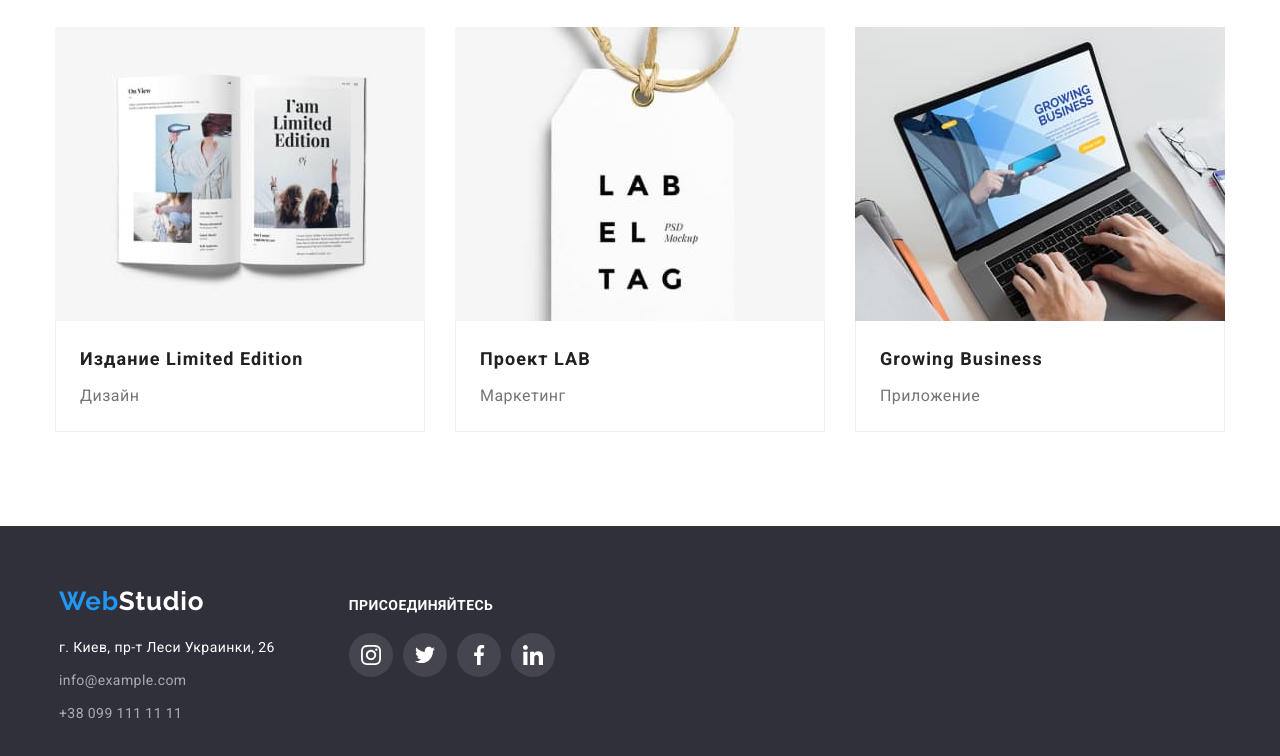
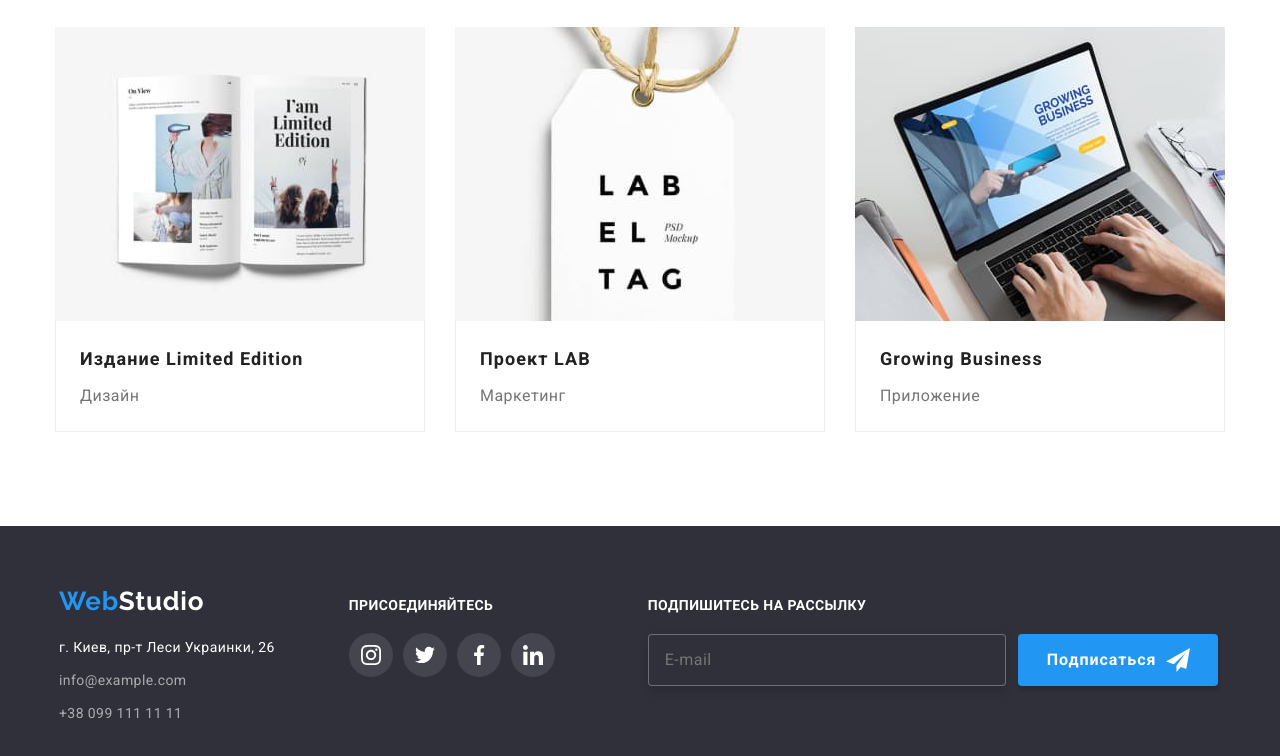
Before and after one commit to MaximIvE/goit-markup-hw-06, a plain HTML site: page portfolio.html in a window 1280 px wide. Shown: the part 1109-1865 px from the top of the page. Drawn offline with nearby package versions, Linux system fonts and the light colour scheme.

Commit message:
Дорабатывает секцию рассылки в Футере

```diff
--- a/css/styles.css
+++ b/css/styles.css
@@ -569,6 +569,15 @@ border-radius: 0px 0px 4px 4px;
   padding-bottom: 60px;
   background-color: var(--footer-color);
 }
+.footer-block{
+  display: flex;
+  align-items: baseline;
+  justify-content: space-between;
+}
+.footer-contact-group{
+  display:flex;
+  align-items: baseline;
+}
 .logo-footer{
   color: var(--background);
 
@@ -598,7 +607,6 @@ border-radius: 0px 0px 4px 4px;
 }
 .footer-cont{
   color: var(--footer-cont-color);
-
   transition-property: color;
   transition-duration: var(--effect-time);
   transition-timing-function: var(--function-time);
@@ -616,17 +624,12 @@ border-radius: 0px 0px 4px 4px;
 .footer-cont:focus{
   color: var(--footer-hover-text-two);
 }
-.footer-block{
+
+/* .footer-conact-group{
   display: flex;
-  align-items: baseline;
-}
-.footer-conact-group{
-  display: flex;
-  align-items: baseline;
-}
+} */
 .footer-links-block{
   margin-left: 70px;
-
 }
 .footer-icons-title{
   margin-bottom: 20px;
@@ -650,12 +653,13 @@ border-radius: 0px 0px 4px 4px;
 .footer-subscription{
   margin-left:93px;
   display: flex;
-
+  flex-grow: 1;
 
 }
 .subscript-elements{
   display:flex;
   justify-content: space-between;
+  margin-top:20px;
 }
 .subscript-mail{
    border: 1px solid rgba(255, 255, 255, 0.3);
@@ -663,8 +667,8 @@ border-radius: 0px 0px 4px 4px;
   border-radius: 4px;
   background-color: #2F303A;
   padding:  15px 16px;
-  /* Костыль! Исправить на нормальную автоматическую ширину */
-  min-width: 358px;
+  /* Исправить на нормальную автоматическую ширину */
+  min-width:  358px;
   font-size: 16px;
   line-height: 1.25;
   letter-spacing: 0.03em;
@@ -679,7 +683,6 @@ border-radius: 0px 0px 4px 4px;
   padding-right: 28px;
   background: #2196F3;
   box-shadow: 0px 4px 4px rgba(0, 0, 0, 0.15);
-  border-radius: 4px;
 
   font-weight: 700;
   font-size: 16px;
@@ -687,7 +690,9 @@ border-radius: 0px 0px 4px 4px;
   letter-spacing: 0.06em;
   color: #FFFFFF;
   margin-left:12px;
-  border:transparent;
+}
+.subscription-btn:hover{
+  background-color: var(--second-btn-color);
 }
 .subscribe-icon{
   margin-left:10px;
--- a/portfolio.html
+++ b/portfolio.html
@@ -178,8 +178,8 @@
         </section>
     </main>
     <footer class="footer">
-        <div class="contanier">
-            <div class="footer-block">
+        <div class="contanier footer-block">
+            <div class="footer-contact-group">
                 <div class="footer-contact-block">
                     <a class="logo logo-footer" href=""><span class="accent-logo">Web</span>Studio</a>
                     <address class="direct-block">
@@ -223,7 +223,21 @@
                         </li>
                     </ul>
                 </div>
-        </div>
+            </div>
+            <div class="footer-subscription">
+                <form action="#">
+                    <label for="footer-input" class="title-upercase">Подпишитесь на рассылку</label>
+                    <div class="subscript-elements">
+                        <input type="email" name="email" id="footer-input" placeholder="E-mail" class="subscript-mail"/>
+                        <button type="submit" class="subscription-btn btn">
+                            Подписаться
+                            <svg class="subscribe-icon" width="24" height="24">
+                                <use href="images/icons.svg#icon-subscribe"></use>
+                            </svg>
+                        </button>
+                    </div>
+                  </form>
+            </div>
         </div>
     </footer>
 </body>
```
Also changed, not shown: index.html (+6 -7 lines).
